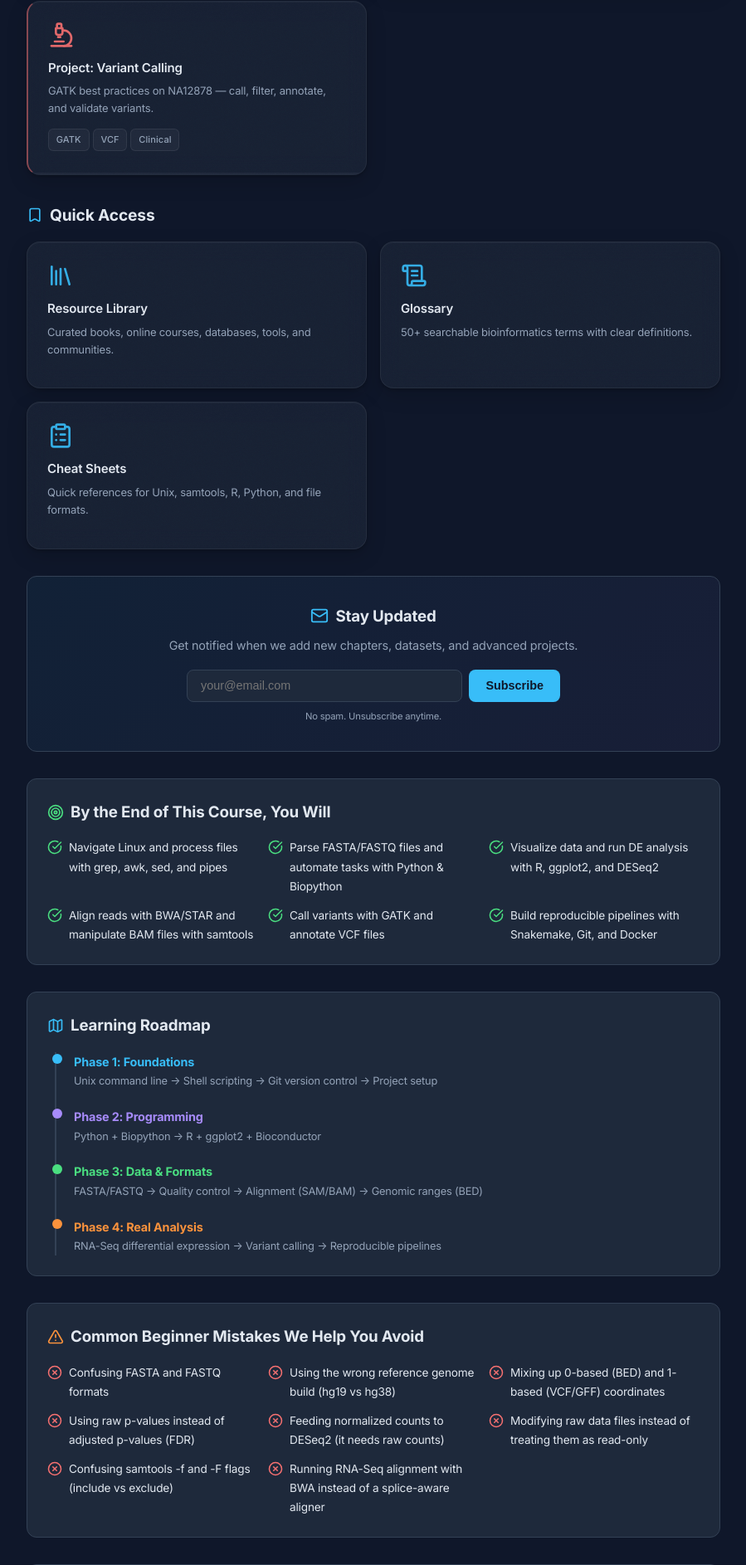
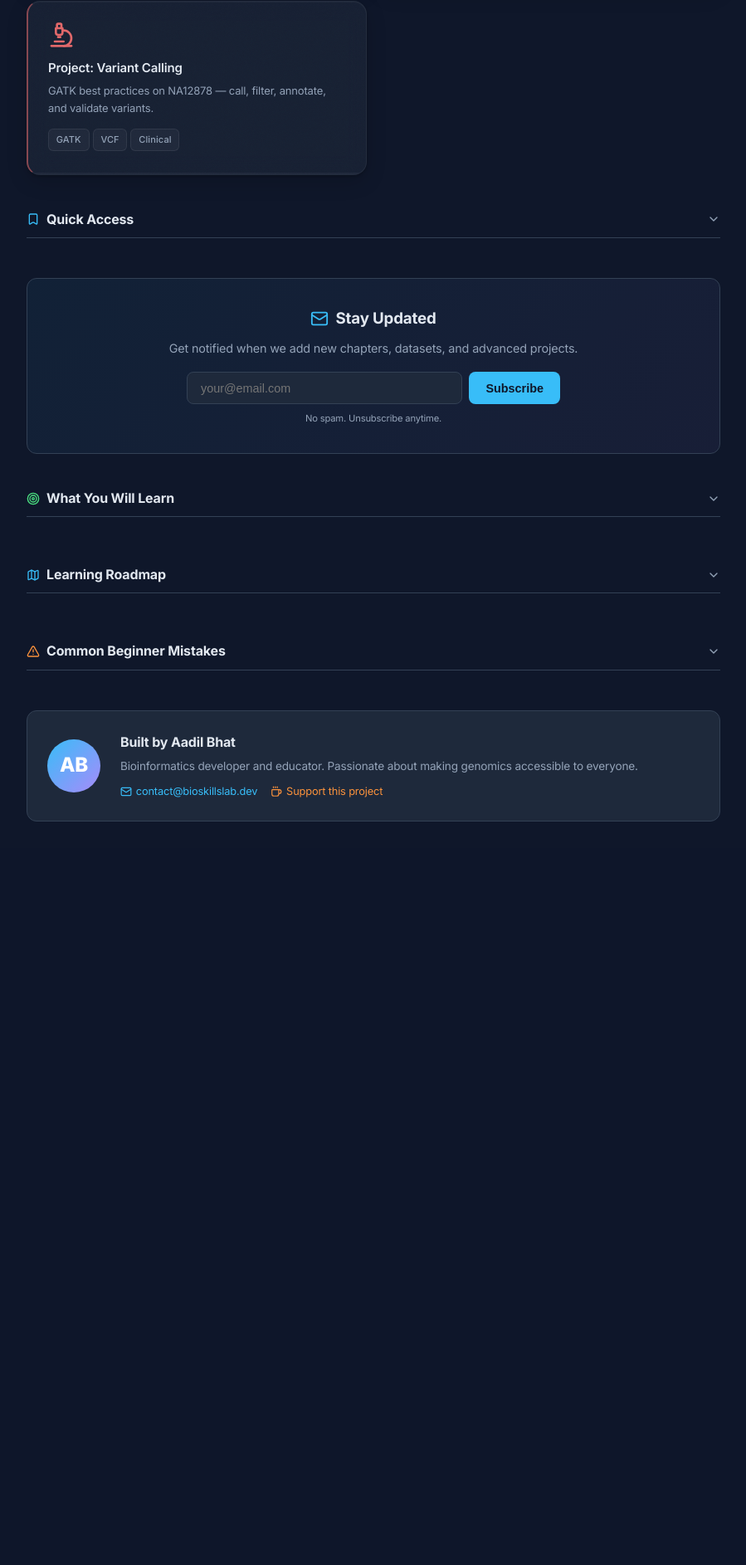
Before and after one commit to AadilRashid/bioskillslab, a PHP site: page / in a window 1280 px wide. Shown: the part 3309-5195 px from the top of the page at 83% size, without its empty margins (330-1229 px from the left). After the commit the page ends 4299 px from the top, so only its background shows below. Run offline with PHP 8.4, Linux system fonts and the light colour scheme.

Commit message:
Collapsible homepage sections: Quick Access, What You Learn, Roadmap, Mistakes all collapsed by default

```diff
--- a/css/style.css
+++ b/css/style.css
@@ -675,8 +675,22 @@ a:hover { color: var(--accent-hover); }
 }
 .nav-btn:hover { border-color: var(--accent); background: var(--bg-card-hover); }
 
-/* Card description */
-.card-desc { font-size: .8rem; color: var(--text-muted); margin-bottom: .75rem; flex: 1; }
+/* Collapsible homepage sections */
+.section-toggle {
+  display: flex;
+  align-items: center;
+  justify-content: space-between;
+  cursor: pointer;
+  padding: .5rem 0;
+  user-select: none;
+  border-bottom: 1px solid var(--border);
+  margin-bottom: 1rem;
+}
+.section-toggle h2 { margin: 0; font-size: 1.1rem; display: flex; align-items: center; gap: .5rem; }
+.section-toggle .toggle-icon { transition: transform .3s cubic-bezier(.22,1,.36,1); color: var(--text-muted); }
+.section-toggle.open .toggle-icon { transform: rotate(180deg); }
+.section-body { overflow: hidden; transition: max-height .4s cubic-bezier(.22,1,.36,1), opacity .3s ease; }
+.section-body.collapsed { max-height: 0 !important; opacity: 0; pointer-events: none; }
 
 /* Focus styles */
 *:focus-visible { outline: 2px solid var(--accent); outline-offset: 2px; border-radius: 4px; }
--- a/js/app.js
+++ b/js/app.js
@@ -188,11 +188,16 @@ function renderHome(el) {
 
     <h2 style="margin-bottom:1rem;font-size:1.2rem;display:flex;align-items:center;gap:.5rem;"><i data-lucide="layers" style="width:20px;height:20px;color:var(--accent);"></i> Bioinformatics Chapters</h2>
     <div class="modules-grid">${cards}</div>
-    <h2 style="margin:1.5rem 0 1rem;font-size:1.2rem;display:flex;align-items:center;gap:.5rem;"><i data-lucide="bookmark" style="width:20px;height:20px;color:var(--accent);"></i> Quick Access</h2>
-    <div class="modules-grid">
-      <div class="module-card" onclick="navigate('resources')"><div class="icon"><i data-lucide="library"></i></div><h3>Resource Library</h3><p class="card-desc">Curated books, online courses, databases, tools, and communities.</p></div>
-      <div class="module-card" onclick="navigate('glossary')"><div class="icon"><i data-lucide="scroll-text"></i></div><h3>Glossary</h3><p class="card-desc">50+ searchable bioinformatics terms with clear definitions.</p></div>
-      <div class="module-card" onclick="navigate('cheatsheets')"><div class="icon"><i data-lucide="clipboard-list"></i></div><h3>Cheat Sheets</h3><p class="card-desc">Quick references for Unix, samtools, R, Python, and file formats.</p></div>
+    <div class="section-toggle" onclick="toggleSection('quick-access')">
+      <h2 style="margin:0;font-size:1rem;display:flex;align-items:center;gap:.5rem;"><i data-lucide="bookmark" style="width:16px;height:16px;color:var(--accent);"></i> Quick Access</h2>
+      <i data-lucide="chevron-down" class="toggle-icon" style="width:16px;height:16px;color:var(--text-muted);"></i>
+    </div>
+    <div class="section-body collapsed" id="quick-access" style="max-height:0;">
+      <div class="modules-grid" style="padding-top:.75rem;">
+        <div class="module-card" onclick="navigate('resources')"><div class="icon"><i data-lucide="library"></i></div><h3>Resource Library</h3><p class="card-desc">Curated books, courses, databases, tools.</p></div>
+        <div class="module-card" onclick="navigate('glossary')"><div class="icon"><i data-lucide="scroll-text"></i></div><h3>Glossary</h3><p class="card-desc">50+ searchable bioinformatics terms.</p></div>
+        <div class="module-card" onclick="navigate('cheatsheets')"><div class="icon"><i data-lucide="clipboard-list"></i></div><h3>Cheat Sheets</h3><p class="card-desc">Unix, samtools, R, Python quick refs.</p></div>
+      </div>
     </div>
 
     <!-- EMAIL CAPTURE -->
@@ -207,34 +212,45 @@ function renderHome(el) {
       <p style="color:var(--text-muted);font-size:.7rem;margin-top:.5rem;">No spam. Unsubscribe anytime.</p>
     </div>
 
-    <!-- SOCIAL PROOF / WHAT YOU'LL LEARN -->
-    <div style="margin-top:2rem;padding:1.5rem;background:var(--bg-card);border:1px solid var(--border);border-radius:12px;">
-      <h3 style="margin-bottom:1rem;display:flex;align-items:center;gap:.5rem;"><i data-lucide="target" style="width:20px;height:20px;color:var(--green);"></i> By the End of This Course, You Will</h3>
+    <div class="section-toggle" onclick="toggleSection('learning-outcomes')" style="margin-top:2rem;">
+      <h2 style="margin:0;font-size:1rem;display:flex;align-items:center;gap:.5rem;"><i data-lucide="target" style="width:16px;height:16px;color:var(--green);"></i> What You Will Learn</h2>
+      <i data-lucide="chevron-down" class="toggle-icon" style="width:16px;height:16px;color:var(--text-muted);"></i>
+    </div>
+    <div class="section-body collapsed" id="learning-outcomes" style="max-height:0;">
+      <div style="padding:1.5rem;background:var(--bg-card);border:1px solid var(--border);border-radius:12px;margin-top:.5rem;">
         <div style="display:grid;grid-template-columns:repeat(auto-fit,minmax(250px,1fr));gap:.75rem;">
           <div style="display:flex;gap:.5rem;align-items:start;font-size:.85rem;"><i data-lucide="check-circle" style="width:18px;height:18px;color:var(--green);flex-shrink:0;margin-top:2px;"></i> Navigate Linux and process files with grep, awk, sed, and pipes</div>
-        <div style="display:flex;gap:.5rem;align-items:start;font-size:.85rem;"><i data-lucide="check-circle" style="width:18px;height:18px;color:var(--green);flex-shrink:0;margin-top:2px;"></i> Parse FASTA/FASTQ files and automate tasks with Python &amp; Biopython</div>
+          <div style="display:flex;gap:.5rem;align-items:start;font-size:.85rem;"><i data-lucide="check-circle" style="width:18px;height:18px;color:var(--green);flex-shrink:0;margin-top:2px;"></i> Parse FASTA/FASTQ files and automate tasks with Python and Biopython</div>
           <div style="display:flex;gap:.5rem;align-items:start;font-size:.85rem;"><i data-lucide="check-circle" style="width:18px;height:18px;color:var(--green);flex-shrink:0;margin-top:2px;"></i> Visualize data and run DE analysis with R, ggplot2, and DESeq2</div>
           <div style="display:flex;gap:.5rem;align-items:start;font-size:.85rem;"><i data-lucide="check-circle" style="width:18px;height:18px;color:var(--green);flex-shrink:0;margin-top:2px;"></i> Align reads with BWA/STAR and manipulate BAM files with samtools</div>
           <div style="display:flex;gap:.5rem;align-items:start;font-size:.85rem;"><i data-lucide="check-circle" style="width:18px;height:18px;color:var(--green);flex-shrink:0;margin-top:2px;"></i> Call variants with GATK and annotate VCF files</div>
           <div style="display:flex;gap:.5rem;align-items:start;font-size:.85rem;"><i data-lucide="check-circle" style="width:18px;height:18px;color:var(--green);flex-shrink:0;margin-top:2px;"></i> Build reproducible pipelines with Snakemake, Git, and Docker</div>
         </div>
       </div>
+    </div>
 
-    <!-- LEARNING ROADMAP -->
-    <div style="margin-top:2rem;padding:1.5rem;background:var(--bg-card);border:1px solid var(--border);border-radius:12px;">
-      <h3 style="margin-bottom:1rem;display:flex;align-items:center;gap:.5rem;"><i data-lucide="map" style="width:20px;height:20px;color:var(--accent);"></i> Learning Roadmap</h3>
+    <div class="section-toggle" onclick="toggleSection('roadmap')" style="margin-top:2rem;">
+      <h2 style="margin:0;font-size:1rem;display:flex;align-items:center;gap:.5rem;"><i data-lucide="map" style="width:16px;height:16px;color:var(--accent);"></i> Learning Roadmap</h2>
+      <i data-lucide="chevron-down" class="toggle-icon" style="width:16px;height:16px;color:var(--text-muted);"></i>
+    </div>
+    <div class="section-body collapsed" id="roadmap" style="max-height:0;">
+      <div style="padding:1.5rem;background:var(--bg-card);border:1px solid var(--border);border-radius:12px;margin-top:.5rem;">
         <div style="position:relative;padding-left:2rem;">
           <div style="position:absolute;left:.55rem;top:0;bottom:0;width:2px;background:var(--border);"></div>
-        <div style="margin-bottom:1.25rem;position:relative;"><div style="position:absolute;left:-1.65rem;top:.15rem;width:12px;height:12px;border-radius:50%;background:var(--accent);"></div><div style="font-weight:700;font-size:.9rem;color:var(--accent);">Phase 1: Foundations</div><div style="font-size:.8rem;color:var(--text-muted);">Unix command line → Shell scripting → Git version control → Project setup</div></div>
-        <div style="margin-bottom:1.25rem;position:relative;"><div style="position:absolute;left:-1.65rem;top:.15rem;width:12px;height:12px;border-radius:50%;background:var(--purple);"></div><div style="font-weight:700;font-size:.9rem;color:var(--purple);">Phase 2: Programming</div><div style="font-size:.8rem;color:var(--text-muted);">Python + Biopython → R + ggplot2 + Bioconductor</div></div>
-        <div style="margin-bottom:1.25rem;position:relative;"><div style="position:absolute;left:-1.65rem;top:.15rem;width:12px;height:12px;border-radius:50%;background:var(--green);"></div><div style="font-weight:700;font-size:.9rem;color:var(--green);">Phase 3: Data &amp; Formats</div><div style="font-size:.8rem;color:var(--text-muted);">FASTA/FASTQ → Quality control → Alignment (SAM/BAM) → Genomic ranges (BED)</div></div>
-        <div style="position:relative;"><div style="position:absolute;left:-1.65rem;top:.15rem;width:12px;height:12px;border-radius:50%;background:var(--orange);"></div><div style="font-weight:700;font-size:.9rem;color:var(--orange);">Phase 4: Real Analysis</div><div style="font-size:.8rem;color:var(--text-muted);">RNA-Seq differential expression → Variant calling → Reproducible pipelines</div></div>
+          <div style="margin-bottom:1.25rem;position:relative;"><div style="position:absolute;left:-1.65rem;top:.15rem;width:12px;height:12px;border-radius:50%;background:var(--accent);"></div><div style="font-weight:700;font-size:.9rem;color:var(--accent);">Phase 1: Foundations</div><div style="font-size:.8rem;color:var(--text-muted);">Unix, Shell scripting, Git, Project setup</div></div>
+          <div style="margin-bottom:1.25rem;position:relative;"><div style="position:absolute;left:-1.65rem;top:.15rem;width:12px;height:12px;border-radius:50%;background:var(--purple);"></div><div style="font-weight:700;font-size:.9rem;color:var(--purple);">Phase 2: Programming</div><div style="font-size:.8rem;color:var(--text-muted);">Python + Biopython, R + ggplot2 + Bioconductor</div></div>
+          <div style="margin-bottom:1.25rem;position:relative;"><div style="position:absolute;left:-1.65rem;top:.15rem;width:12px;height:12px;border-radius:50%;background:var(--green);"></div><div style="font-weight:700;font-size:.9rem;color:var(--green);">Phase 3: Data and Formats</div><div style="font-size:.8rem;color:var(--text-muted);">FASTA/FASTQ, QC, Alignment (SAM/BAM), Genomic ranges</div></div>
+          <div style="position:relative;"><div style="position:absolute;left:-1.65rem;top:.15rem;width:12px;height:12px;border-radius:50%;background:var(--orange);"></div><div style="font-weight:700;font-size:.9rem;color:var(--orange);">Phase 4: Real Analysis</div><div style="font-size:.8rem;color:var(--text-muted);">RNA-Seq, Variant calling, Reproducible pipelines</div></div>
+        </div>
       </div>
     </div>
 
-    <!-- COMMON BEGINNER MISTAKES -->
-    <div style="margin-top:2rem;padding:1.5rem;background:var(--bg-card);border:1px solid var(--border);border-radius:12px;">
-      <h3 style="margin-bottom:1rem;display:flex;align-items:center;gap:.5rem;"><i data-lucide="alert-triangle" style="width:20px;height:20px;color:var(--orange);"></i> Common Beginner Mistakes We Help You Avoid</h3>
+    <div class="section-toggle" onclick="toggleSection('mistakes')" style="margin-top:2rem;">
+      <h2 style="margin:0;font-size:1rem;display:flex;align-items:center;gap:.5rem;"><i data-lucide="alert-triangle" style="width:16px;height:16px;color:var(--orange);"></i> Common Beginner Mistakes</h2>
+      <i data-lucide="chevron-down" class="toggle-icon" style="width:16px;height:16px;color:var(--text-muted);"></i>
+    </div>
+    <div class="section-body collapsed" id="mistakes" style="max-height:0;">
+      <div style="padding:1.5rem;background:var(--bg-card);border:1px solid var(--border);border-radius:12px;margin-top:.5rem;">
         <div style="display:grid;grid-template-columns:repeat(auto-fit,minmax(250px,1fr));gap:.75rem;">
           <div style="display:flex;gap:.5rem;align-items:start;font-size:.85rem;"><i data-lucide="x-circle" style="width:18px;height:18px;color:var(--red);flex-shrink:0;margin-top:2px;"></i> Confusing FASTA and FASTQ formats</div>
           <div style="display:flex;gap:.5rem;align-items:start;font-size:.85rem;"><i data-lucide="x-circle" style="width:18px;height:18px;color:var(--red);flex-shrink:0;margin-top:2px;"></i> Using the wrong reference genome build (hg19 vs hg38)</div>
@@ -242,8 +258,7 @@ function renderHome(el) {
           <div style="display:flex;gap:.5rem;align-items:start;font-size:.85rem;"><i data-lucide="x-circle" style="width:18px;height:18px;color:var(--red);flex-shrink:0;margin-top:2px;"></i> Using raw p-values instead of adjusted p-values (FDR)</div>
           <div style="display:flex;gap:.5rem;align-items:start;font-size:.85rem;"><i data-lucide="x-circle" style="width:18px;height:18px;color:var(--red);flex-shrink:0;margin-top:2px;"></i> Feeding normalized counts to DESeq2 (it needs raw counts)</div>
           <div style="display:flex;gap:.5rem;align-items:start;font-size:.85rem;"><i data-lucide="x-circle" style="width:18px;height:18px;color:var(--red);flex-shrink:0;margin-top:2px;"></i> Modifying raw data files instead of treating them as read-only</div>
-        <div style="display:flex;gap:.5rem;align-items:start;font-size:.85rem;"><i data-lucide="x-circle" style="width:18px;height:18px;color:var(--red);flex-shrink:0;margin-top:2px;"></i> Confusing samtools -f and -F flags (include vs exclude)</div>
-        <div style="display:flex;gap:.5rem;align-items:start;font-size:.85rem;"><i data-lucide="x-circle" style="width:18px;height:18px;color:var(--red);flex-shrink:0;margin-top:2px;"></i> Running RNA-Seq alignment with BWA instead of a splice-aware aligner</div>
+        </div>
       </div>
     </div>
 
@@ -642,3 +657,22 @@ document.addEventListener('DOMContentLoaded', () => {
     });
   }
 });
+
+// Collapsible homepage sections
+window.toggleSection = function(id) {
+  const body = document.getElementById(id);
+  const toggle = body.previousElementSibling;
+  if (!body) return;
+  const isCollapsed = body.classList.contains('collapsed');
+  if (isCollapsed) {
+    body.classList.remove('collapsed');
+    body.style.maxHeight = body.scrollHeight + 'px';
+    body.style.opacity = '1';
+    toggle.classList.add('open');
+  } else {
+    body.style.maxHeight = '0';
+    body.style.opacity = '0';
+    toggle.classList.remove('open');
+    setTimeout(() => body.classList.add('collapsed'), 400);
+  }
+};
```
Lines whose indentation alone changed are shown as unchanged.
